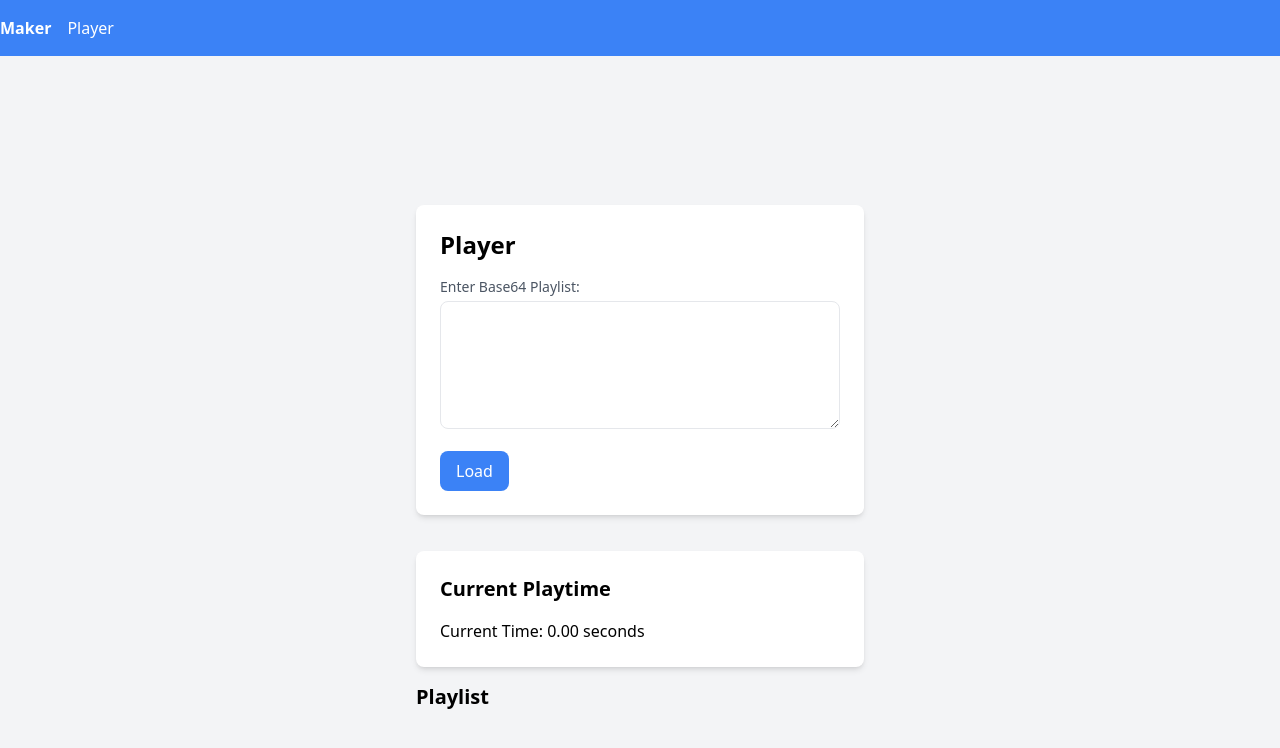
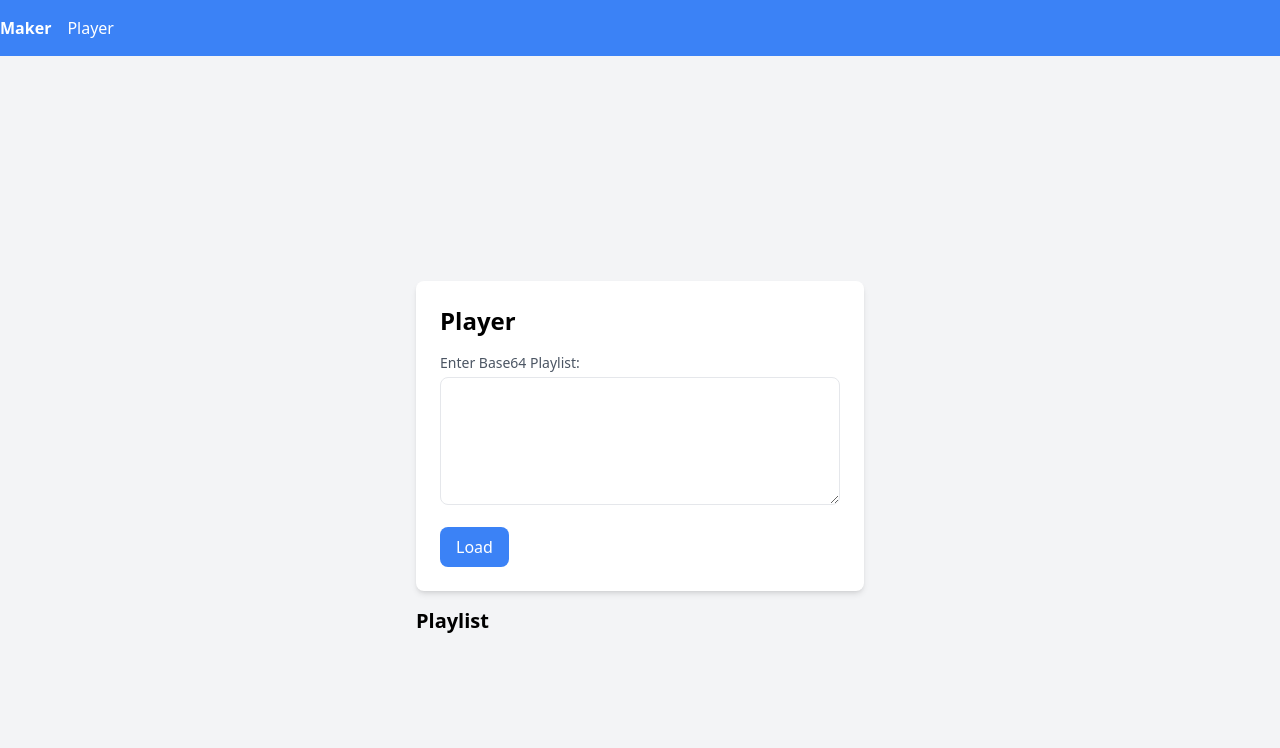
Before and after one commit to pinapelz/youtube-timed-playlist, a React (Vite) app: page /player in a window 1280 px wide. Shown: the top 748 px of the page. Built offline with nearby package versions, Linux system fonts and the light colour scheme.

Commit message:
remove current time tracker - Rendundant the time can be checked in the iframe player

```diff
--- a/src/Player.jsx
+++ b/src/Player.jsx
@@ -199,12 +199,6 @@ function Player() {
           Load
         </button>
       </div>
-
-      <div className="w-full max-w-md p-6 bg-white rounded-lg shadow-md mb-4 my-5">
-        <h2 className="text-xl font-bold mb-4">Current Playtime</h2>
-        <p>{`Current Time: ${currentTime.toFixed(2)} seconds`}</p>
-      </div>
-
       <PlaylistDisplay playlist={playlist} />
     </div>
   );
```
